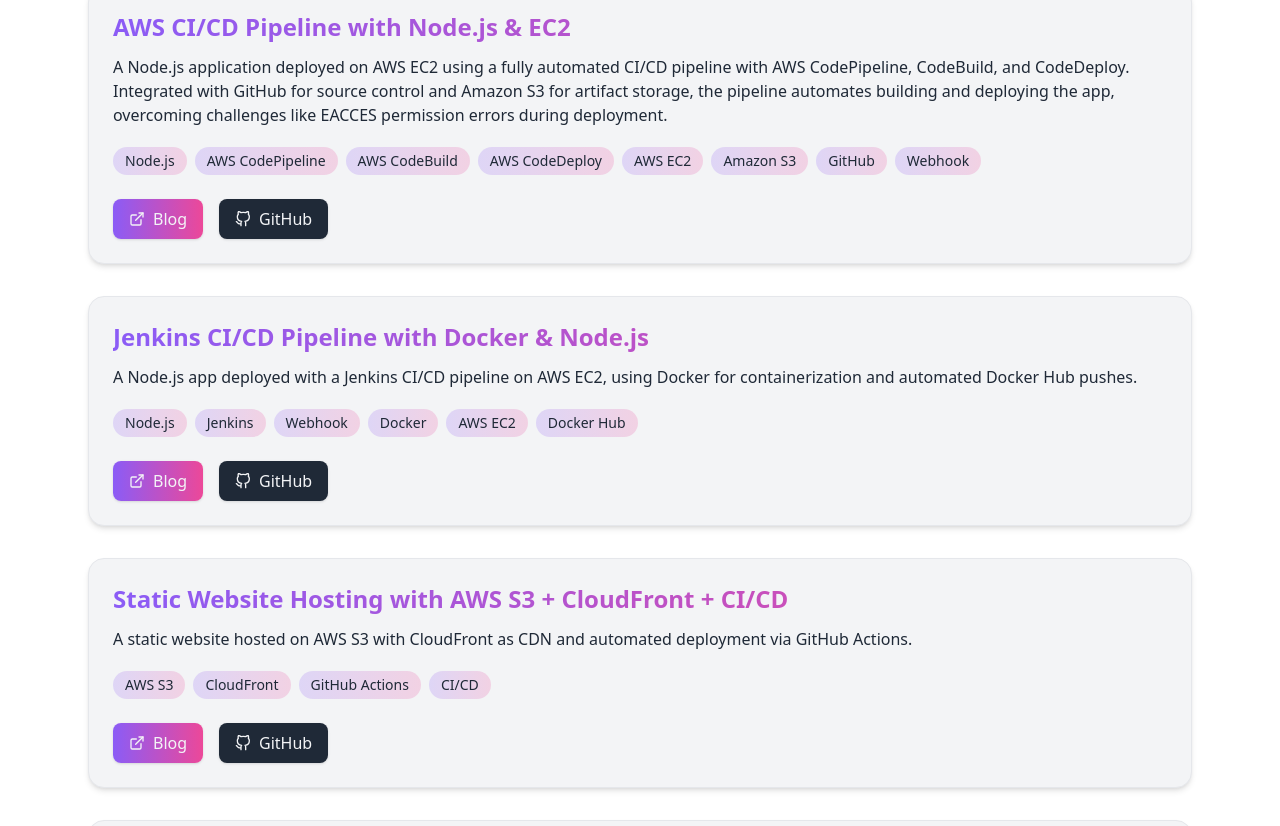
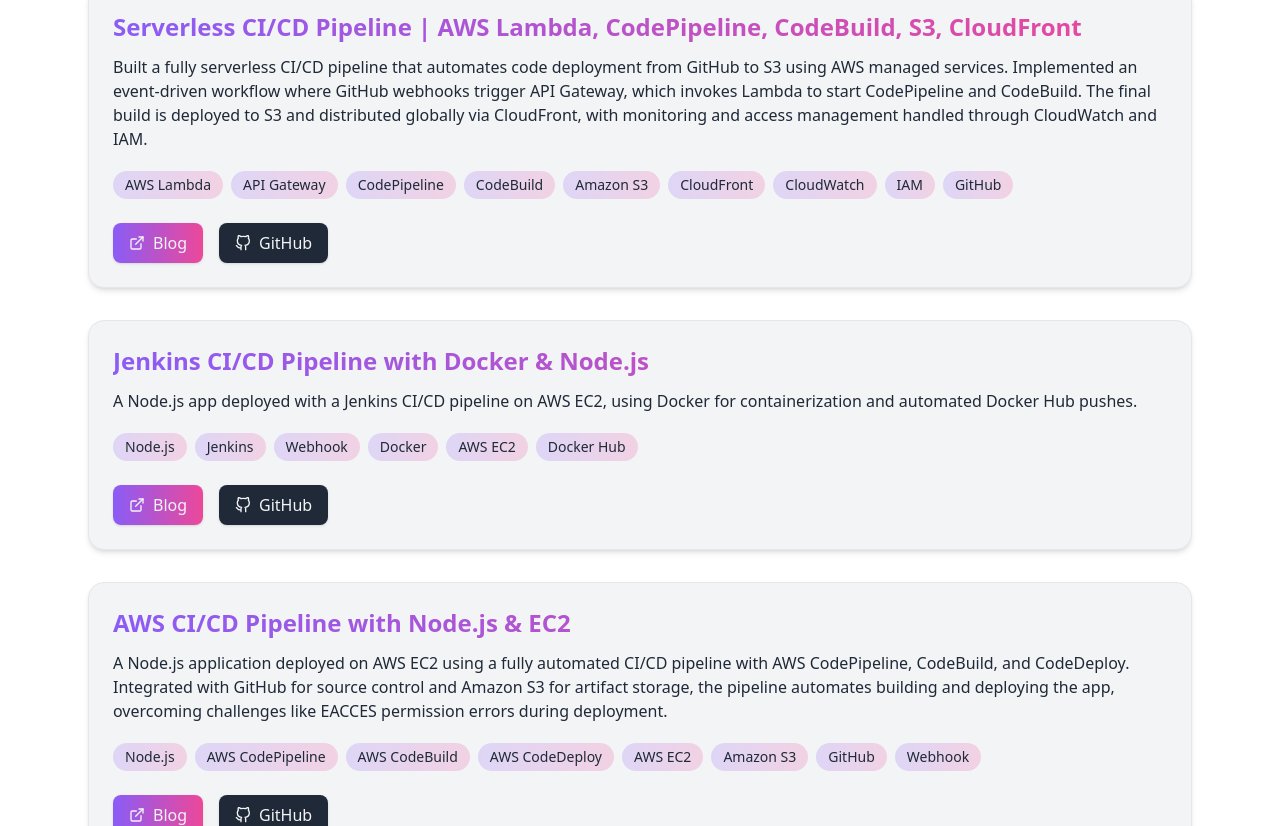
Before and after one commit to ritesh355/portfolio, a Next.js app: page /projects in a window 1280 px wide. Shown: the part 834-1660 px from the top of the page. Built offline with nearby package versions, Linux system fonts and the light colour scheme.

Commit message:
add project

```diff
--- a/pages/index.tsx
+++ b/pages/index.tsx
@@ -52,7 +52,7 @@
              <ProjectCard
               title="AWS Projects Hub"
               description="A collection of hands-on AWS projects from beginner to advanced. Includes EC2, S3, IAM, VPC, RDS, Lambda, and CI/CD for real-world cloud learning."
-              technologies={["AWS", "EC2", "S3", "IAM", "VPC", "RDS", "Lambda", "CloudFront", "CodePipeline"]}
+              technologies={["AWS", "EC2", "S3", "IAM", "VPC", "RDS", "Lambda", "CloudFront", "CodePipeline", "CodeBuild", "CodeDeploy", "Route53", "APIGateway"]}
               github="https://github.com/ritesh355/aws-projects"
               blog="https://ritesh-devops.hashnode.dev"
            />
@@ -62,7 +62,7 @@
    <ProjectCard
     title="DevOps Journal"
     description="My 100 Days of DevOps journey, documenting hands-on practice with Docker, Kubernetes, CI/CD, GitHub Actions, Monitoring, and more."
-    technologies={["DevOps", "Docker", "Kubernetes", "GitHub Actions", "Jenkins", "Terraform", "Linux"]}
+    technologies={["DevOps", "Docker", "Kubernetes", "GitHub Actions", "Jenkins", "Terraform", "Linux", "Ansible", "Git" , "GitHub"]}
     github="https://github.com/ritesh355/Devops-journal"
     blog="https://ritesh-devops.hashnode.dev"
    />
--- a/pages/projects.tsx
+++ b/pages/projects.tsx
@@ -22,13 +22,25 @@
   github: "https://github.com/ritesh355/portfolio", // replace with specific portfolio repo if available
   blog: "https://dev.to/ritesh355/building-deploying-my-nextjs-portfolio-with-docker-aws-and-cicd-54cf", // replace with a dedicated blog link if you write one
 },
-  {
-  "title": "AWS CI/CD Pipeline with Node.js & EC2",
-  "description": "A Node.js application deployed on AWS EC2 using a fully automated CI/CD pipeline with AWS CodePipeline, CodeBuild, and CodeDeploy. Integrated with GitHub for source control and Amazon S3 for artifact storage, the pipeline automates building and deploying the app, overcoming challenges like EACCES permission errors during deployment.",
-  "technologies": ["Node.js", "AWS CodePipeline", "AWS CodeBuild", "AWS CodeDeploy", "AWS EC2", "Amazon S3", "GitHub", "Webhook"],
-  "github": "https://github.com/ritesh355/my-aws-cicd-app",
-  "blog": "https://dev.to/ritesh355/aws-cicd-nodejs-application-using-aws-codepipeline-codebuild-and-codedeploy-1p5j" // Replace with actual blog link if you write one
+{
+  title: "Serverless CI/CD Pipeline | AWS Lambda, CodePipeline, CodeBuild, S3, CloudFront",
+  description:
+    "Built a fully serverless CI/CD pipeline that automates code deployment from GitHub to S3 using AWS managed services. Implemented an event-driven workflow where GitHub webhooks trigger API Gateway, which invokes Lambda to start CodePipeline and CodeBuild. The final build is deployed to S3 and distributed globally via CloudFront, with monitoring and access management handled through CloudWatch and IAM.",
+  technologies: [
+    "AWS Lambda",
+    "API Gateway",
+    "CodePipeline",
+    "CodeBuild",
+    "Amazon S3",
+    "CloudFront",
+    "CloudWatch",
+    "IAM",
+    "GitHub"
+  ],
+  github: "https://github.com/ritesh355/serverless-ci-cd-pipeline", // replace with your actual repo link
+  blog: "https://dev.to/ritesh355/serverless-cicd-pipeline-with-aws-lambda-and-github", // optional if you write a blog about it
 },
+
 
   {
   title: "Jenkins CI/CD Pipeline with Docker & Node.js",
@@ -40,6 +52,13 @@
 
   },
 
+   {
+  "title": "AWS CI/CD Pipeline with Node.js & EC2",
+  "description": "A Node.js application deployed on AWS EC2 using a fully automated CI/CD pipeline with AWS CodePipeline, CodeBuild, and CodeDeploy. Integrated with GitHub for source control and Amazon S3 for artifact storage, the pipeline automates building and deploying the app, overcoming challenges like EACCES permission errors during deployment.",
+  "technologies": ["Node.js", "AWS CodePipeline", "AWS CodeBuild", "AWS CodeDeploy", "AWS EC2", "Amazon S3", "GitHub", "Webhook"],
+  "github": "https://github.com/ritesh355/my-aws-cicd-app",
+  "blog": "https://dev.to/ritesh355/aws-cicd-nodejs-application-using-aws-codepipeline-codebuild-and-codedeploy-1p5j" // Replace with actual blog link if you write one
+},
 
   {
   title: "Static Website Hosting with AWS S3 + CloudFront + CI/CD",
@@ -51,6 +70,7 @@
   },
 
 
+
   {
   title: "CI/CD Pipeline for Web App",
   description:
@@ -60,7 +80,7 @@
   blog: "https://ritesh-devops.hashnode.dev/day-40-cicd-with-flask-docker-github-actions-100daysofdevops",
 },
 {
-  title: "Flask + AWS DynamoDB CRUD App | Dockerized Backend with CI/CD",
+  title: "Flask + AWS DynamoDB CRUD App",
   description:
     "Developed a Flask-based web application integrated with AWS DynamoDB for performing full CRUD operations. Containerized the app using Docker and implemented CI/CD using GitHub Actions. The project demonstrates cloud-native development, AWS SDK (boto3) integration, and scalable backend design following best DevOps practices.",
   technologies: ["Flask", "AWS-DynamoDB", "Docker", "GitHub Actions", "Python", "Boto3"],
```
